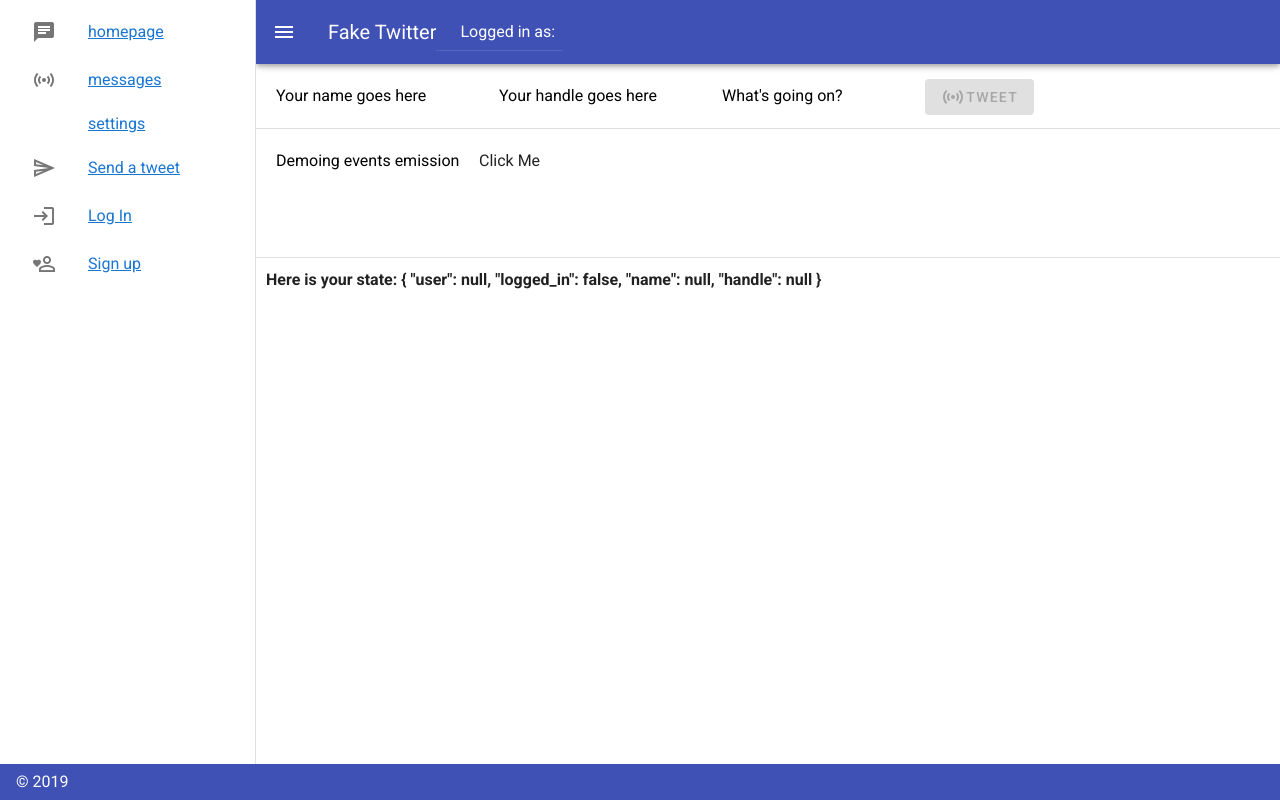
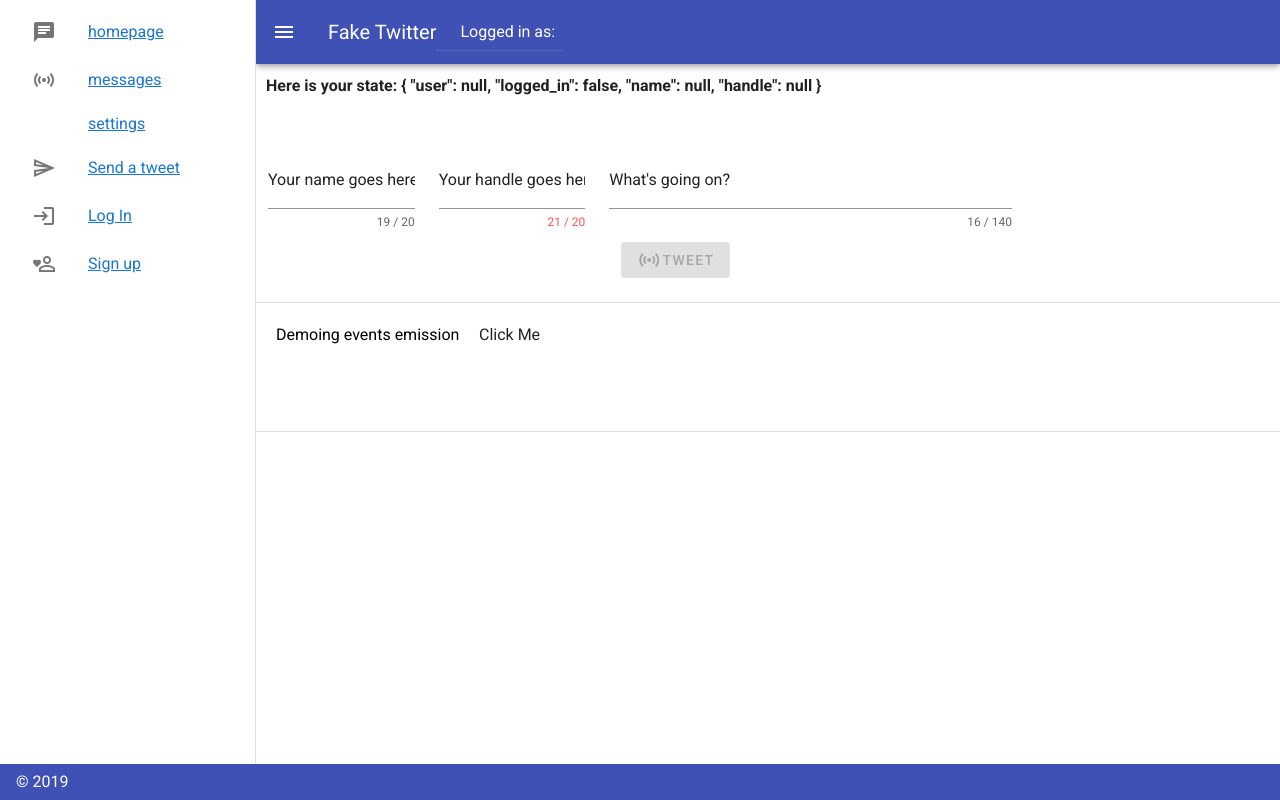
Before and after one commit to plutownium/twitter-clone, a Vue app: page /#/ in a window 1280 px wide. Built offline with nearby package versions, Linux system fonts and the light colour scheme; what vuefire would draw is missing.

Commit message:
TweetDeck now uses v-text-field

```diff
--- a/src/App.vue
+++ b/src/App.vue
@@ -25,9 +25,9 @@
 		</v-app-bar>
 
 		<v-content>
+			<p>Here is your state: {{ displayState }}</p>
 			<router-view></router-view>
 			<v-divider></v-divider>
-			<p>Here is your state: {{ displayState }}</p>
 		</v-content>
 		<v-footer color="indigo" app>
 			<span class="white--text">&copy; 2019</span>
--- a/src/components/Login.vue
+++ b/src/components/Login.vue
@@ -40,14 +40,13 @@ export default {
 					.then(
 						function() {
 							alert("You are now logged in");
-							// moved from line 65 into line 43 because it makes logical sense to fire here
+							// moved from line 65 into line 43 because it should only happen on successful login
 							// retrieves username and handle from database by email
 							var userAccountId = this.$store.state.user;
 							var firebaseUserInfo = db
 								.collection("user_info")
 								.doc(userAccountId);
 							firebaseUserInfo.get().then(doc => {
-								// console.log("Here is doc.data():", doc.data());
 								this.$store.commit(
 									"registerUsername",
 									doc.data().name
--- a/src/components/TweetDeck.vue
+++ b/src/components/TweetDeck.vue
@@ -1,11 +1,41 @@
 <template>
 	<div>
-		<input type="text" v-model="yourName" />
-		<input type="text" v-model="yourHandle" />
-		<input type="text" v-model="yourTweet" />
-		<v-btn @click="addTweet()" :disabled="!isLoggedIn">
-			<v-icon>mdi-access-point</v-icon>Tweet
-		</v-btn>
+		<!-- <input type="text" v-model="yourName" />
+		<input type="text" v-model="yourHandle" /> -->
+		<!-- <input type="text" v-model="yourTweet" /> -->
+		<v-container>
+			<v-row>
+				<v-col cols="6" sm="2">
+					<v-text-field
+						counter="20"
+						label="Regular"
+						v-model="yourName"
+						full-width
+					></v-text-field>
+				</v-col>
+				<v-col cols="6" sm="2">
+					<v-text-field
+						counter="20"
+						label="Regular"
+						v-model="yourHandle"
+						full-width
+					></v-text-field>
+				</v-col>
+				<v-col cols="6" sm="5">
+					<v-text-field
+						counter="140"
+						label="Regular"
+						v-model="yourTweet"
+						full-width
+					></v-text-field>
+					<v-col cols="6" sm="4">
+						<v-btn @click="addTweet()" :disabled="!canTweet">
+							<v-icon>mdi-access-point</v-icon>Tweet
+						</v-btn>
+					</v-col>
+				</v-col>
+			</v-row>
+		</v-container>
 		<v-divider></v-divider>
 	</div>
 </template>
@@ -50,24 +80,43 @@ export default {
 		},
 		showName() {
 			if (this.$store.state.name) {
-				return this.$store.state.name
+				return this.$store.state.name;
 			} else {
 				// this.yourName = "Your name goes here"
-				return "Your name goes here"
+				return "Your name goes here";
 			}
 		},
 		showHandle() {
 			if (this.$store.state.name) {
-				return this.$store.state.handle
+				return this.$store.state.handle;
 			} else {
 				// this.yourHandle = "Your handle goes here"
-				return "Your handle goes here"
+				return "Your handle goes here";
 			}
 		}
 	},
 	computed: {
 		isLoggedIn() {
-			return this.$store.state.logged_in;
+			// return this.$store.state.logged_in;
+			if (this.$store.state.logged_in) {
+				return true;
+			} else {
+				return false;
+			}
+		},
+		isOver140() {
+			if (this.yourTweet.length < 140) {
+				return false;
+			} else {
+				return true;
+			}
+		},
+		canTweet() {
+			if (this.$store.state.logged_in && this.yourTweet.length < 140) {
+				return true;
+			} else {
+				return false;
+			}
 		}
 	}
 };
```
